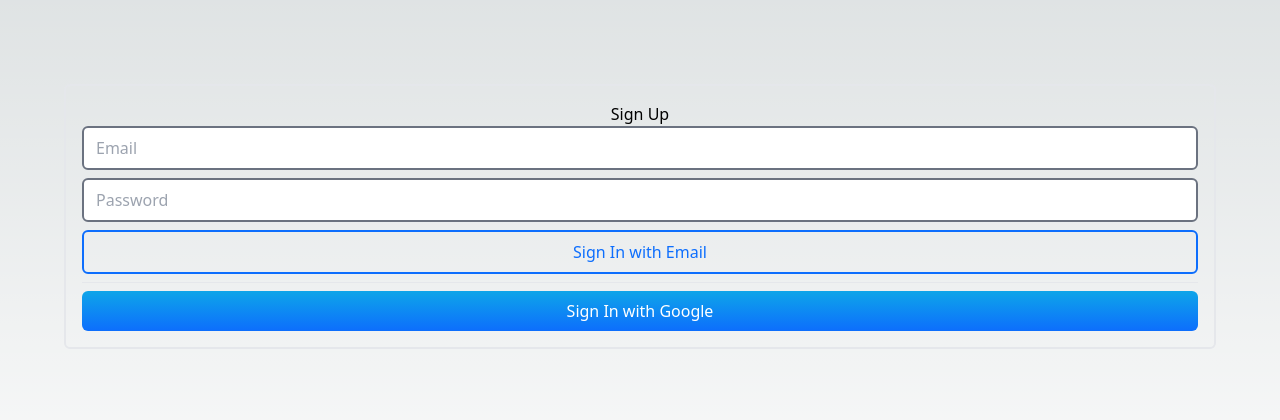
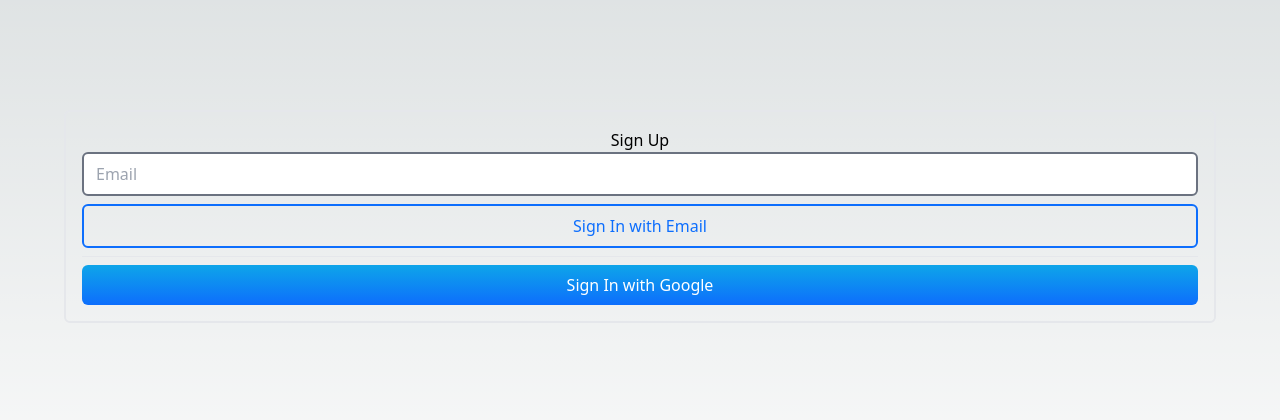
Before and after one commit to BlackMonkey-1219/next-ecommerce-website, a Next.js app: page /auth/Signup in a window 1280 px wide. Shown: the part 184-604 px from the top of the page. Built offline with nearby package versions, Linux system fonts and the light colour scheme; no server answers.

Commit message:
swithed to useFetch

```diff
--- a/src/components/AuthMethod/AuthMethod.tsx
+++ b/src/components/AuthMethod/AuthMethod.tsx
@@ -11,46 +11,51 @@
 import { signIn, useSession } from 'next-auth/react';
 import Input from '../Input/Input';
 import { registration_context } from '@/stores/RegistrationDataStore';
+import useFetch from '@/hooks/useFetch';
 
 interface iAuthMethod {
   registrationStart: React.Dispatch<React.SetStateAction<boolean>>;
 }
 
 function AuthMethod({ registrationStart }: iAuthMethod) {
+  // ==============================================================
   const { data: authData, status: authStatus } = useSession();
   const registrationContext = useContext(registration_context);
   const userEmailInput = useRef(null);
   const [message, setMessage] = useState('');
+  const { isLoading, execute } = useFetch('/api/user/check_user');
+  // ==============================================================
 
+  // EMAIL CHECK ===============================================================
   const checkUserExistance = useCallback(
     async (userEmail: string) => {
-      const result = await fetch('/api/user/check_user', {
+      const result = await execute({
         method: 'POST',
         body: JSON.stringify({ user_email: userEmail }),
       });
-      const jsonResult = await result.json();
 
-      if (jsonResult.data.result == 1) {
+      if (result.data.result == 1) {
         setMessage('THIS USER ALREADY EXISTS!');
       } else {
-        registrationContext.setData('user_email', userEmail!);
+        registrationContext.registrationDataMap.set('user_email', userEmail!);
         registrationStart(true);
       }
     },
-    [registrationStart]
+    [registrationStart, registrationContext, execute]
   );
 
+  // CHECK USER EXISTANCE WHEN USING GOOGLE AUTH =============================
   useEffect(() => {
     if (authStatus == 'authenticated') {
       checkUserExistance(authData.user?.email!);
     }
   }, [authStatus, authData, checkUserExistance]);
 
+  // REGISTER WITH EMAIL =====================================================
   function registerWithEmailButtonHandler(e: MouseEvent | TouchEvent) {
     e.preventDefault();
 
     const userEmail = (userEmailInput.current! as HTMLInputElement).value;
-
     if (userEmail.length <= 1 || !userEmail.includes('@')) {
       setMessage('Invalid Email Address!');
       setTimeout(() => {
@@ -61,6 +66,7 @@
     }
   }
 
+  // ==============================================================
   return (
     <div className={'w-[90%] h-fit mx-auto p-[1rem] border-[2px] rounded-md'}>
       <h3 className={'text-center'}>Sign Up</h3>
@@ -78,15 +84,7 @@
           colorScheme={'NORMAL'}
           placeholder={'Email'}
         />
-        <Input
-          type={'password'}
-          width={'full'}
-          height={'fit'}
-          name={'user_password'}
-          id={'user_password_input'}
-          colorScheme={'NORMAL'}
-          placeholder={'Password'}
-        />
+
         <Button
           width={'full'}
           height={'fit'}
```
